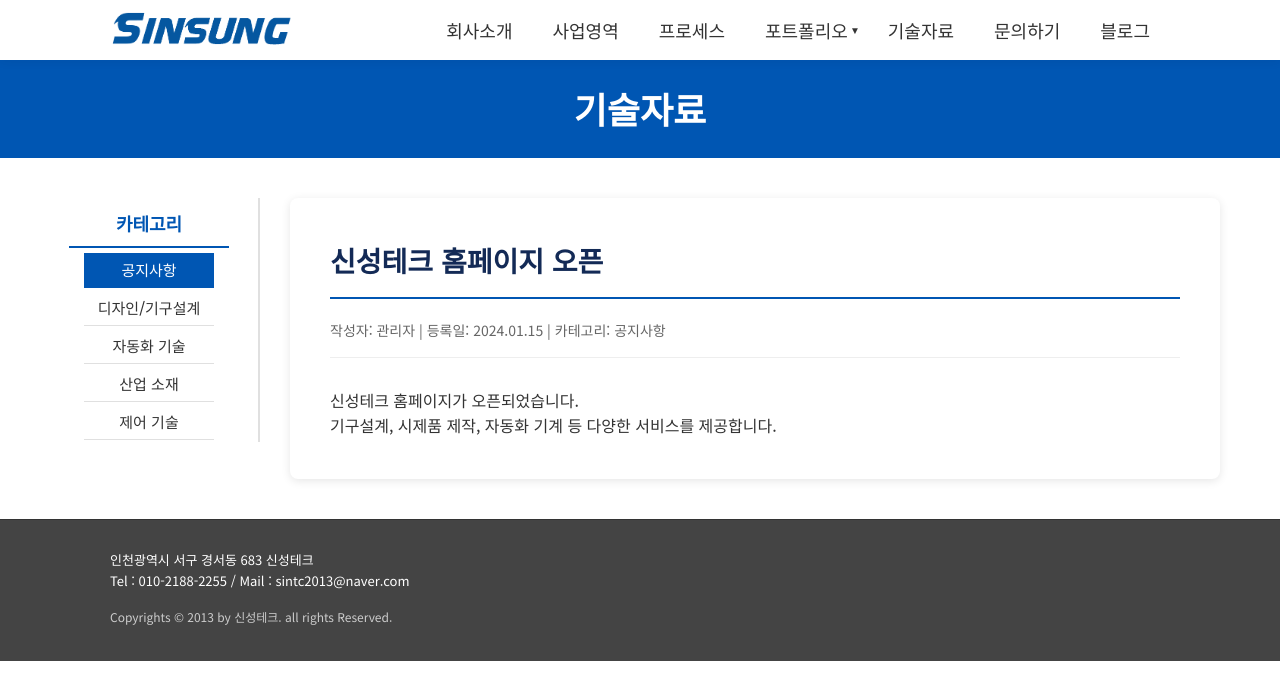
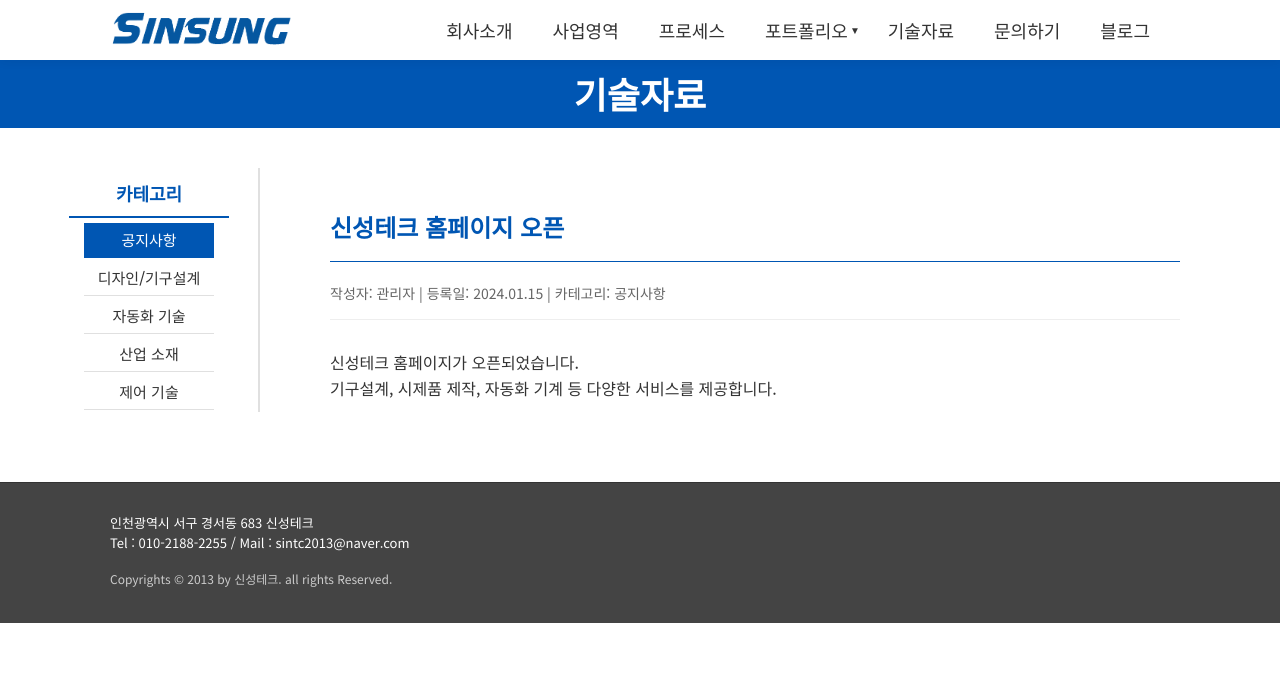
Before and after one commit to desert32-hash/Sintc2013, a Jekyll site: the page built from _posts/2024-01-15-welcome.md, in a window 1280 px wide. Shown: the top 700 px of the page. Built offline with Jekyll 4.4.1, drawn with Linux system fonts in a browser that asks for light colours.

Commit message:
Add files via upload

```diff
--- a/_layouts/default.html
+++ b/_layouts/default.html
@@ -30,7 +30,7 @@
 
         .page-title-header {
             background-color: #0056b3;
-            padding: 20px 0;
+            padding: 5px 0;
             color: white;
             text-align: center;
         }
@@ -120,15 +120,14 @@
             background: white;
             padding: 40px;
             border-radius: 8px;
-            box-shadow: 0 2px 10px rgba(0,0,0,0.1);
         }
 
         .post-title {
-            font-size: 28px;
-            color: #132a56;
+            font-size: 24px;
+            color: #0056b3;
             margin-bottom: 20px;
             padding-bottom: 15px;
-            border-bottom: 2px solid #0056b3;
+            border-bottom: 1px solid #0056b3;
         }
 
         .post-meta {
--- a/tech.html
+++ b/tech.html
@@ -150,7 +150,7 @@
 
         .post-table th {
             padding: 0 10px;
-            height: 42px;
+            height: 46px;
             text-align: center;
             font-weight: 600;
             color: #333;
```
